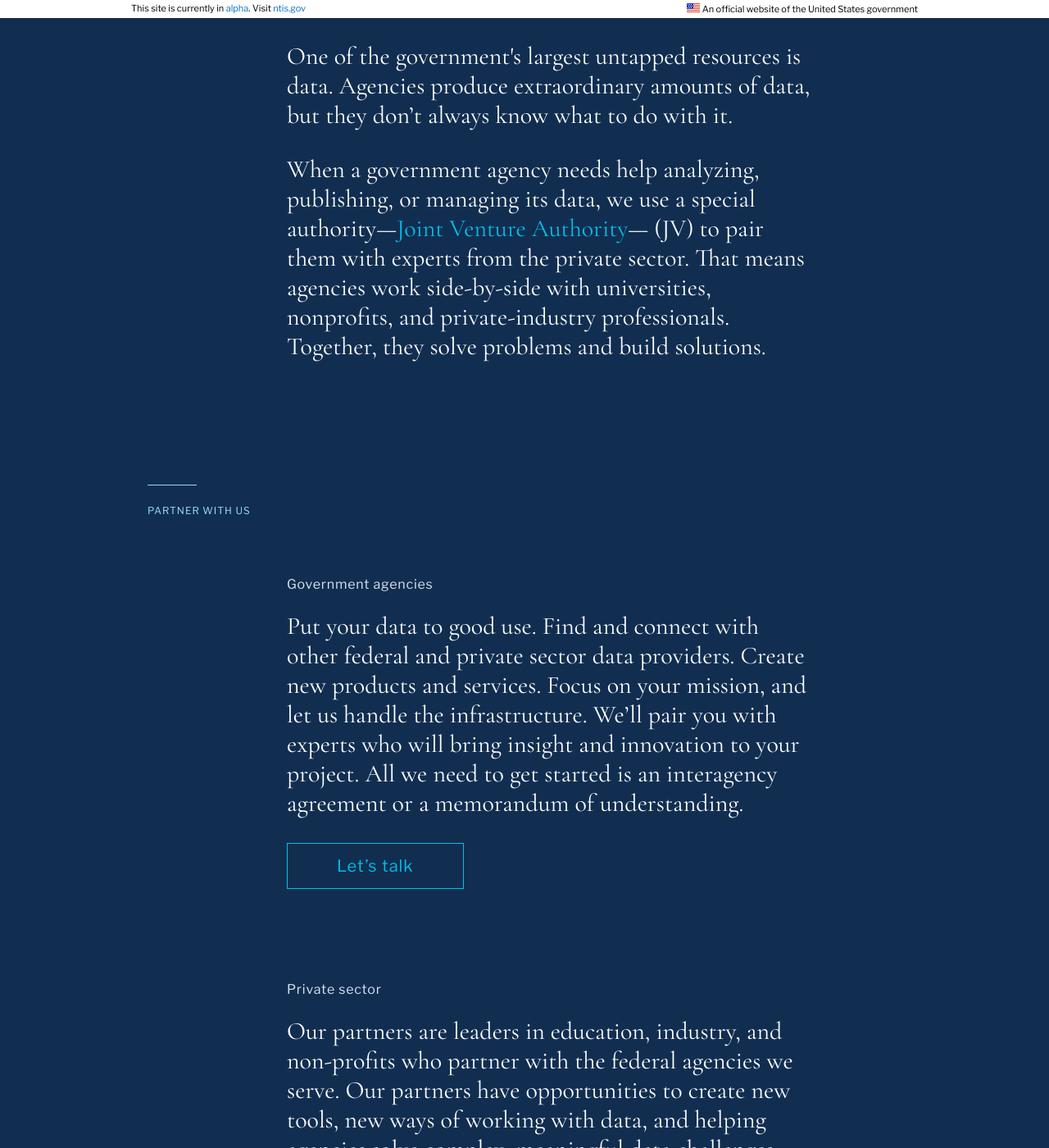
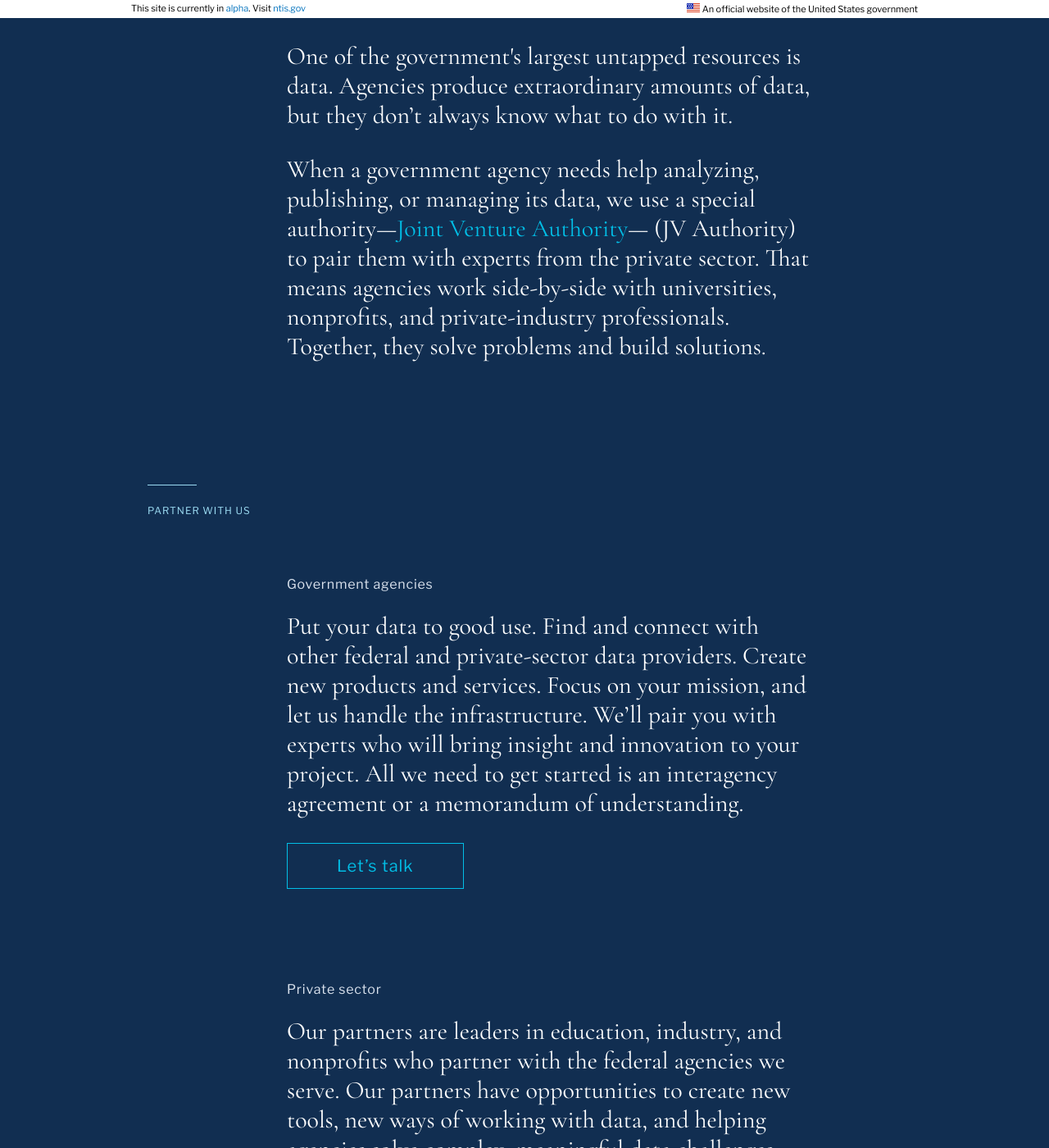
Before and after one commit to 18F/ntis-gov, a Jekyll site: the page index.html, which Jekyll copies as it is, in a window 1280 px wide and 1400 px high, scrolled down 713 px. Shown: the whole window at 82% size. Built offline with Jekyll 4.4.1, drawn with Linux system fonts in a browser that asks for light colours; some of the changed text lies outside the part shown.

Commit message:
Update index.html

```diff
--- a/index.html
+++ b/index.html
@@ -64,19 +64,19 @@
         <p>
           One of the government's largest untapped resources is data.  Agencies produce extraordinary amounts of data, but they don&rsquo;t always know what to do with it.</p>
         <p>
-          When a government agency needs help analyzing, publishing, or managing its data, we use a special authority&mdash;<a href="http://www.ntis.gov/services/jvpannounce/">Joint Venture Authority</a>&mdash; (JV) to pair them with experts from the private sector. That means agencies work side-by-side with universities, nonprofits, and private-industry professionals. Together, they solve problems and build solutions.
+          When a government agency needs help analyzing, publishing, or managing its data, we use a special authority&mdash;<a href="http://www.ntis.gov/services/jvpannounce/">Joint Venture Authority</a>&mdash; (JV Authority) to pair them with experts from the private sector. That means agencies work side-by-side with universities, nonprofits, and private-industry professionals. Together, they solve problems and build solutions.
         </p>
 
         <h3>Partner with us</h3>
         <h4>Government agencies</h4>
         <p>
-          Put your data to good use. Find and connect with other federal and private sector data providers. Create new products and services.  Focus on your mission, and let us handle the infrastructure.  We&rsquo;ll pair you with experts who will bring insight and innovation to your project. All we need to get started is an interagency agreement or a memorandum of understanding.
+          Put your data to good use. Find and connect with other federal and private-sector data providers. Create new products and services.  Focus on your mission, and let us handle the infrastructure.  We&rsquo;ll pair you with experts who will bring insight and innovation to your project. All we need to get started is an interagency agreement or a memorandum of understanding.
         </p>
         <a href="#" class="button">Let&rsquo;s talk</a>
 
         <h4>Private sector</h4>
         <p>
-          Our partners are leaders in education, industry, and non-profits who partner with the federal agencies we serve.  Our partners have opportunities to create new tools, new ways of working with data, and helping agencies solve complex, meaningful data challenges.
+          Our partners are leaders in education, industry, and nonprofits who partner with the federal agencies we serve.  Our partners have opportunities to create new tools, new ways of working with data, and helping agencies solve complex, meaningful data challenges.
         </p>
         <a href="#" class="button">Let&rsquo;s talk</a>
 
```
